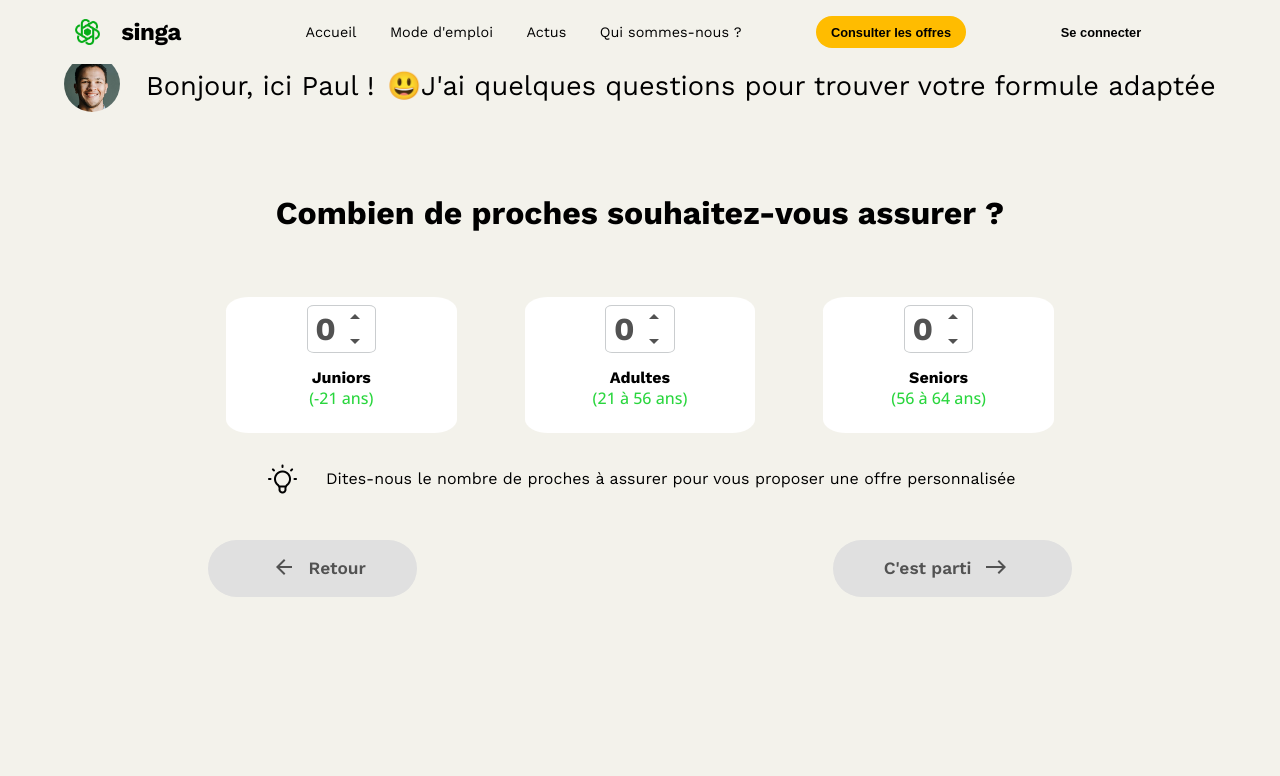
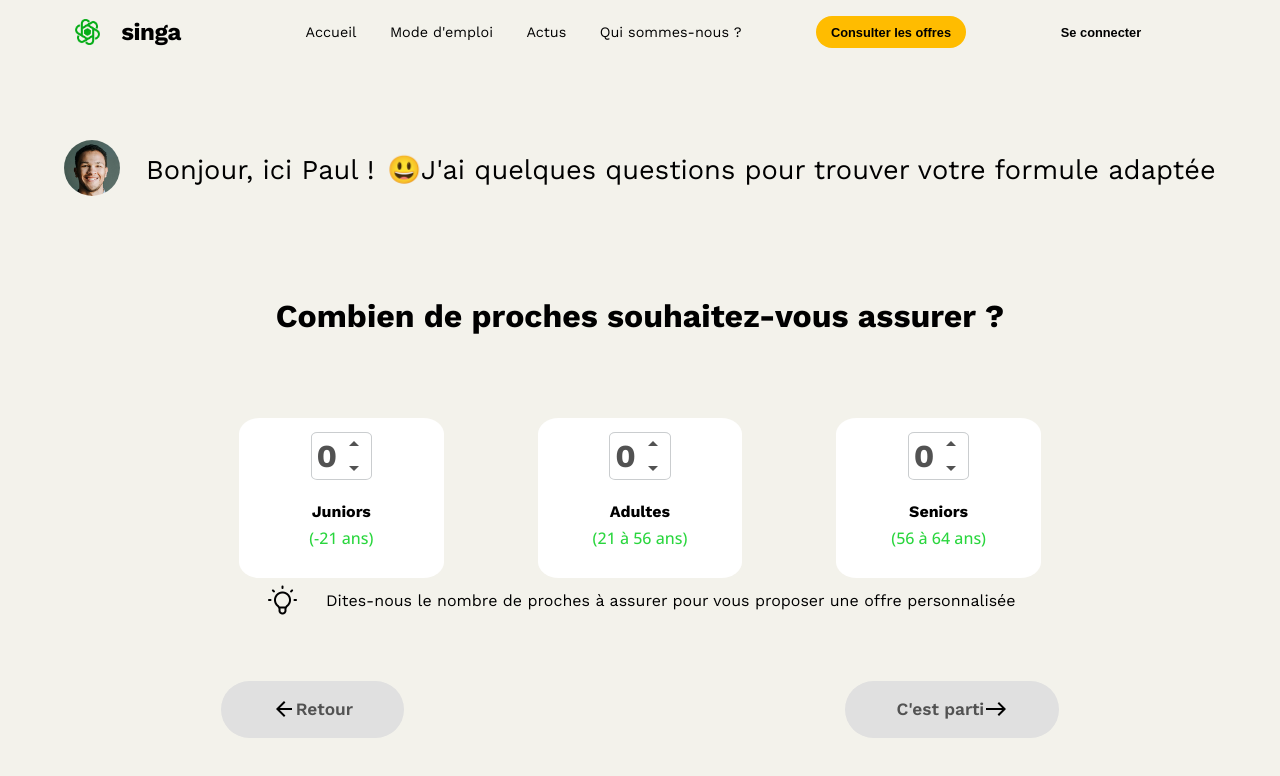
Before and after one commit to WildCodeSchool/paris-0921-project3-my-singa-assurance, a React (Vite) app: page /offer/offer in a window 1280 px wide. Shown: the top 776 px of the page. Built offline with nearby package versions, Linux system fonts and the light colour scheme.

Commit message:
OK CSS for offer pages except OfferRate Page

```diff
--- a/src/offer/Offer.jsx
+++ b/src/offer/Offer.jsx
@@ -137,18 +137,14 @@ function Offer() {
       </div>
       <div className={style.CounterOfferBtn}>
         <button className={style.AgeCounterDirectionButton}>
-          <div className={style.AgeCounterDirectionIconArrow}>
-            <ArrowBackOutlinedIconLeft className={style.AgeCounterDirectionIconArrowleft} />
-          </div>
+          <ArrowBackOutlinedIconLeft className={style.AgeCounterDirectionIconArrowleft} />
           <p className={style.AgeCounterDirectionButtonText}>Retour</p>
         </button>
         <button className={style.AgeCounterDirectionButton}>
           <p className={style.AgeCounterDirectionButtonText} onClick={GoRecipientLocation}>
             C&apos;est parti
           </p>
-          <div className={style.AgeCounterDirectionIconArrow}>
-            <ArrowEastIcon className={style.AgeCounterDirectionIconArrowright} />
-          </div>
+          <ArrowEastIcon className={style.AgeCounterDirectionIconArrowright} />
         </button>
       </div>
     </div>
--- a/src/offer/style/Offer.module.scss
+++ b/src/offer/style/Offer.module.scss
@@ -6,8 +6,9 @@
   flex-direction: column;
   align-items: center;
   font-family: 'Work Sans', sans-serif;
-  height: 80vh;
+  height: 92vh;
   justify-content: space-evenly;
+  margin-top: 8vh;
   .RecipientLocationTitle {
     display: flex;
     justify-content: space-around;
@@ -49,8 +50,8 @@
         background-color: white;
         border-radius: 10%;
         overflow: hidden;
-        height: 17vh;
-        width: 18vw;
+        height: 20vh;
+        width: 16vw;
         justify-content: space-evenly;
         align-items: center;
         .ageCounter {
--- a/src/offer/style/RecipientLocation.module.scss
+++ b/src/offer/style/RecipientLocation.module.scss
@@ -5,6 +5,9 @@
   display: flex;
   flex-direction: column;
   text-align: center;
+  height: 92vh;
+  margin-top: 8vh;
+  justify-content: space-evenly;
 }
 
 .RecipientLocationTitle {
--- a/src/pages/OfferPage.jsx
+++ b/src/pages/OfferPage.jsx
@@ -3,12 +3,14 @@ import { Outlet } from 'react-router-dom';
 
 import Header from '../components/Header';
 
+import style from './style/OfferPage.module.scss';
+
 function OfferPage() {
   return (
-    <>
+    <div className={style.offerHeaderMainContainer}>
       <Header />
       <Outlet />
-    </>
+    </div>
   );
 }
 
--- a/src/pages/style/LoginPage.module.scss
+++ b/src/pages/style/LoginPage.module.scss
@@ -8,7 +8,7 @@
 .mainLoginPageContainer {
   display: grid;
   font-family: 'Open Sans', sans-serif;
-  margin: 8% 5% 5% 10%;
+  margin: 8% 5% 0% 10%;
   grid-template-columns: repeat(2, 1fr);
 }
 
--- /dev/null
+++ b/src/pages/style/OfferPage.module.scss
@@ -0,0 +1,4 @@
+.offerHeaderMainContainer {
+  display: flex;
+  flex-direction: column;
+}
```
